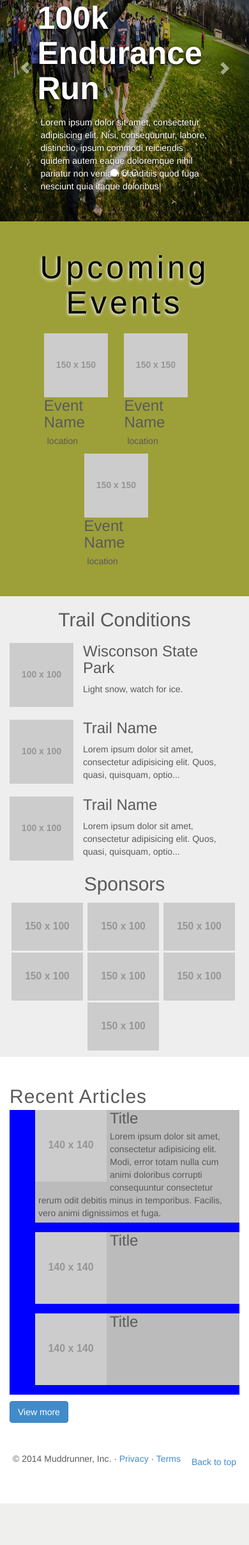
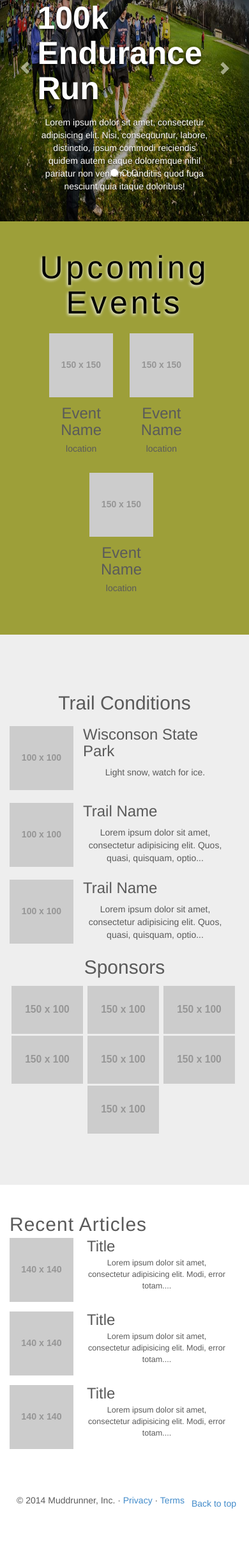
Before and after one commit to bstory32/muddrunner, a PHP site: page / in a window 390 px wide. Shown: the part 154-2569 px from the top of the page at 64% size. Before the commit the page ends 2504 px from the top, so only its background shows below. Run offline with PHP 8.4, Linux system fonts and the light colour scheme; grey boxes labelled with a size stand in for pictures from a placeholder-image service; some libraries are stand-ins or nearby versions.

Commit message:
corrected overall code for resposive design

```diff
--- a/dev/style/conditions.css
+++ b/dev/style/conditions.css
@@ -4,6 +4,7 @@
 	/* margin-top: 0px; */
 	background: #eee;
 	text-align: center;
+	padding: 5em 0;
 }
 .trail-condition-section{
 	border-right: solid 1px #bbb;
--- a/dev/style/recent.css
+++ b/dev/style/recent.css
@@ -8,25 +8,29 @@
 }
 .recent-section ul{
 	width: 100%;
-	background: blue;
+
+	padding: 0;
 }
 .recent-section ul li{
 	display: inline-block;
 	margin-bottom: 15px;
 	list-style: none;
-	width: 300px;
-	background: #bbb;
+	width: 33%;
+	height: 100px;
+
+	font-size: .9em;
 }
 
 .recent-section ul li img{
 	display: inline-block;
-	margin-right: 5px;
-	width:35%;
+	margin-right: 21px;
+	width: 100px;
 }
 
 .recent-section img{
 	float: left;
 
+	 width: 30%;
 }
 .recent-section h2{
 	text-align: left;
@@ -44,25 +48,13 @@
 	margin-top: 0px;
 }
 
-@media (max-width: 767px) {
+
+
+@media (max-width: 991px) {
 	.recent-section ul li{
 		width: 100%;
 	}
 }
-/*@media (max-width: 991px){
-	.col-sm-12 {
-width: 102%;
-}
-
-}*/
-
-
-
-
-.blog-button{
-
-
-}
 
 
 /*end of fourth section styling*/
--- a/dev/style/upcoming-events.css
+++ b/dev/style/upcoming-events.css
@@ -45,5 +45,26 @@ color: black;
 text-shadow: -1px 2px 5px white;
 letter-spacing: 5px;
 
+}
+
+@media (max-width: 991px) {
+	.event-section ul li{
+		text-align: center;
+	}
+	.event-section ul li p{
+		margin-bottom: 2em;
+	}
+	.event-section ul li img,
+	.event-section ul li div
+	{
+		text-align: center;
+		float: none;
+		margin: 0 auto;
+	}
+	.event-section h3, p{
+		text-align: center;
+		margin: .5em 0 0 0;
+	}
+}
 
 /*end of styling second section*/
--- a/index.html
+++ b/index.html
@@ -230,33 +230,34 @@
       <!-- start of fourth section -->
       <div class="recent-section">
         <div class="row">
-          <div class="col-sm-6">
+          <div class="col-sm-12">
             <h2>Recent Articles</h2>
-            <ul>
+            <ul class="list-inline">
               <li>
                 <img src="http://placehold.it/140x140" alt="">
                 <h3>Title</h3>
-                <p>Lorem ipsum dolor sit amet, consectetur adipisicing elit. Modi, error totam nulla cum animi doloribus corrupti consequuntur consectetur rerum odit debitis minus in temporibus. Facilis, vero animi dignissimos et fuga.</p>
+                <p>Lorem ipsum dolor sit amet, consectetur adipisicing elit. Modi, error totam....</p>
 
               </li>
               <li>
                 <img src="http://placehold.it/140x140" alt="">
 
                 <h3>Title</h3>
+                <p>Lorem ipsum dolor sit amet, consectetur adipisicing elit. Modi, error totam....</p>
               </li>
               <li>
                 <img src="http://placehold.it/140x140" alt="">
 
                 <h3>Title</h3>
+                <p>Lorem ipsum dolor sit amet, consectetur adipisicing elit. Modi, error totam....</p>
 
               </li>
             </ul>
-            <div class="blog-button">
+            <!-- div class="blog-button">
               <button type="button" class="btn btn-primary">View more</button>
-            </div>
+            </div> -->
           </div>
-          <div class="col-sm-6">
-          </div>
+
         </div>
       </div>
       <!-- end of fourth section -->
```
